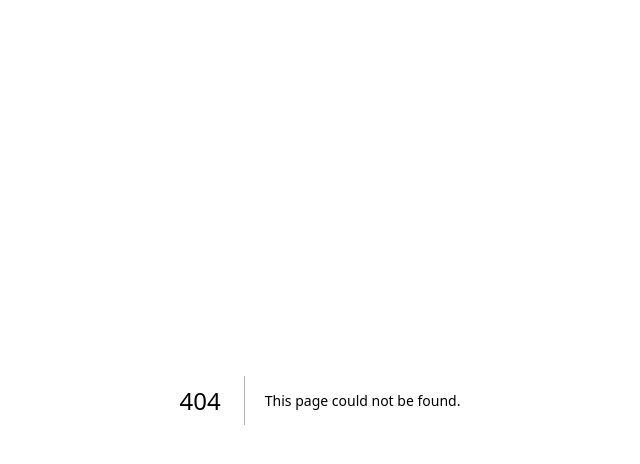
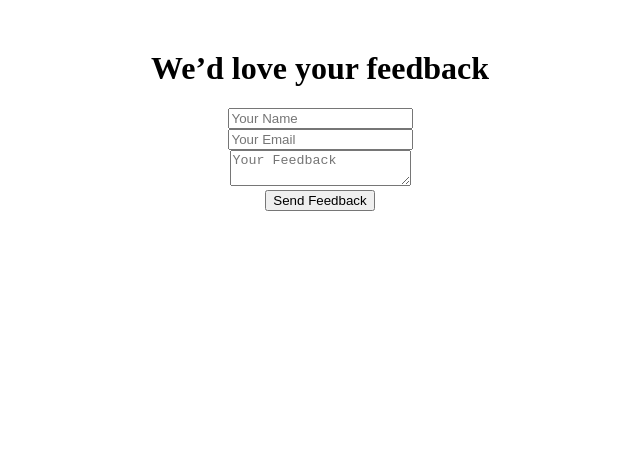
Before and after one commit to payflowassistant-cyber/feedback-app, a Next.js app: page /feedback in a window 1280 px wide. Before the commit this address had no page. Shown: the top 464 px of the page, without its empty margins (320-960 px from the left). Built offline with nearby package versions, Linux system fonts and the light colour scheme.

Commit message:
Create feedback.js

```diff
--- /dev/null
+++ b/pages/feedback.js
@@ -0,0 +1,29 @@
+import { useState } from 'react';
+
+export default function Feedback() {
+  const [form, setForm] = useState({ name: '', email: '', message: '' });
+
+  const handleChange = (e) => {
+    setForm({ ...form, [e.target.name]: e.target.value });
+  };
+
+  const handleSubmit = async (e) => {
+    e.preventDefault();
+    await fetch('/api/feedback', {
+      method: 'POST',
+      headers: { 'Content-Type': 'application/json' },
+      body: JSON.stringify(form),
+    });
+    alert('Thanks for your feedback!');
+  };
+
+  return (
+    <form onSubmit={handleSubmit} style={{ textAlign: 'center', marginTop: '50px' }}>
+      <h1>We’d love your feedback</h1>
+      <input name="name" placeholder="Your Name" onChange={handleChange} /><br />
+      <input name="email" placeholder="Your Email" onChange={handleChange} /><br />
+      <textarea name="message" placeholder="Your Feedback" onChange={handleChange}></textarea><br />
+      <button type="submit">Send Feedback</button>
+    </form>
+  );
+}
```
